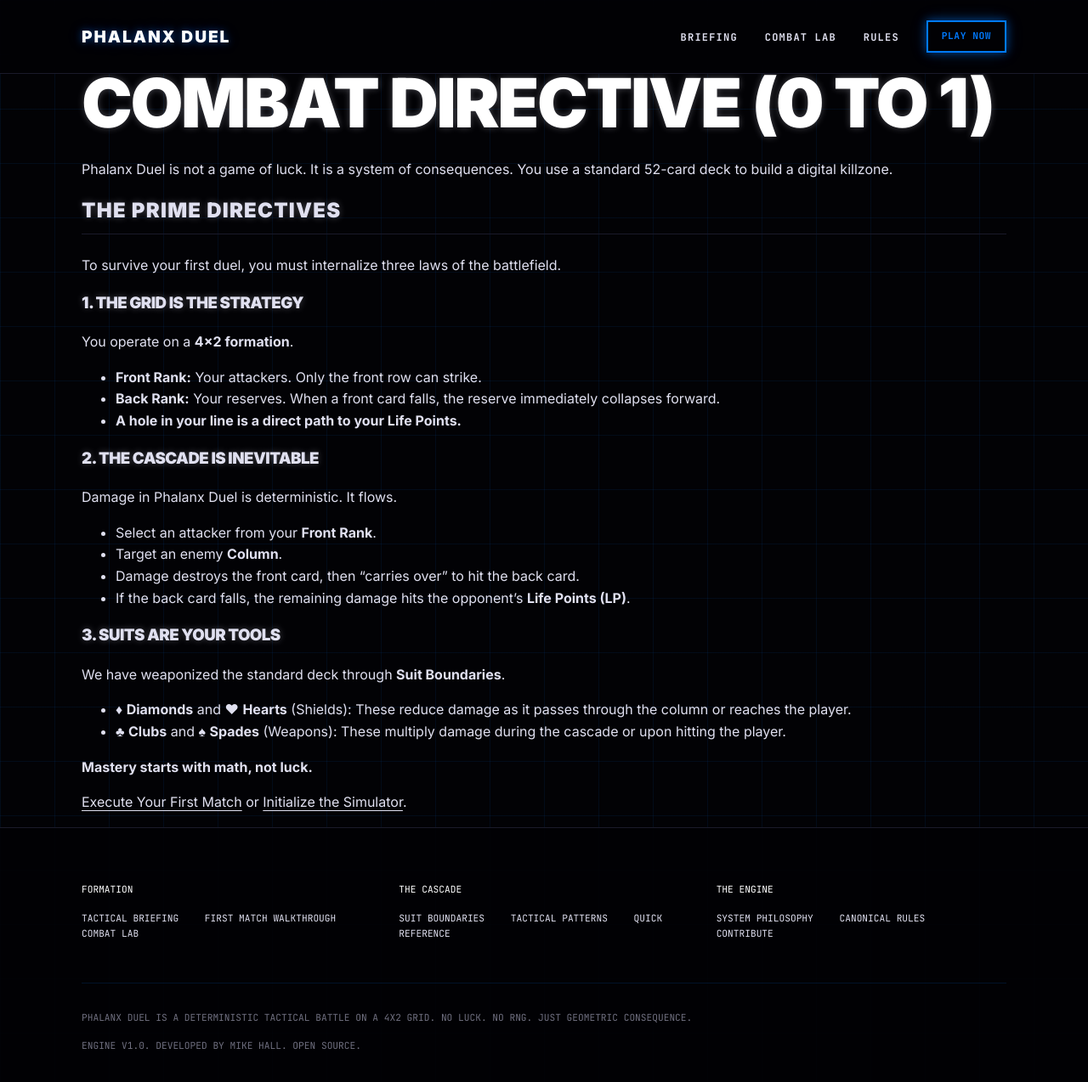
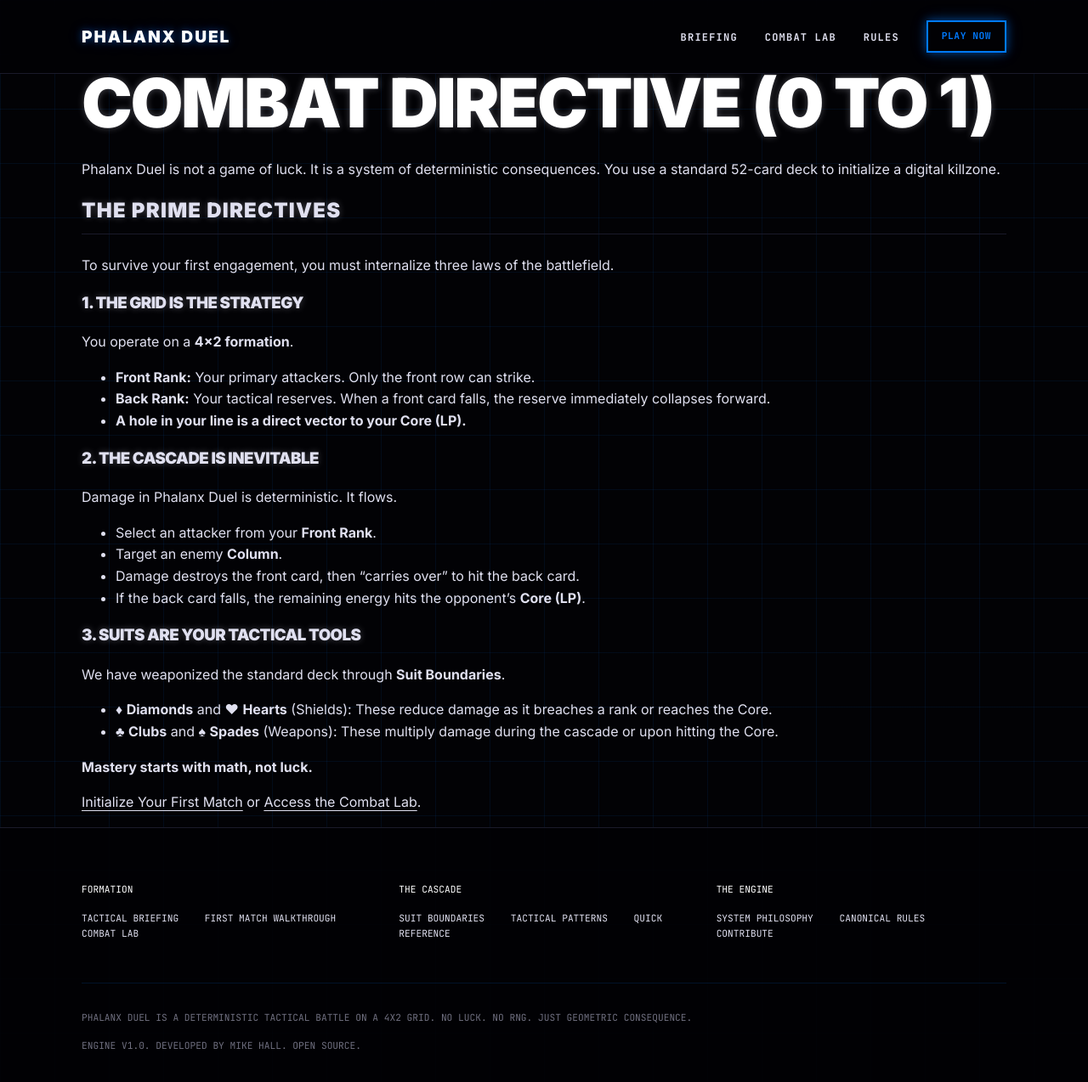
Before and after one commit to phalanxduel/phalanxduel.github.io, a Jekyll site: the page built from learn/getting-started.md, in a window 1280 px wide and 1317 px high. Shown: the top 1274 px of the window at 85% size. Built offline with Jekyll 4.4.1, drawn with Linux system fonts in a browser that asks for light colours.

Commit message:
feat: complete promotion readiness with moving proof and synced terminology
- Implement 'Cascade Visualizer' CSS component for immediate mechanic proof
- Synchronize all site copy with 'Vector Command' and 'Briefing' terminology
- Update roadmap to reflect identity overhaul completion
- Finalize and archive all promotion-blocking backlog tasks

```diff
--- a/_data/homepage.yml
+++ b/_data/homepage.yml
@@ -144,6 +144,9 @@ variants:
               href: "/tools/battle-calculator/"
           footer: "Red defends the line. Blue breaks it."
 
+      - type: "cascade_visualizer"
+        section_id: "the-math"
+
       - type: "card"
         class: "card"
         section_id: "play-the-duel"
--- a/_includes/home/render-section.html
+++ b/_includes/home/render-section.html
@@ -22,4 +22,6 @@
     {% include home/section-onboarding-choices.html section=section %}
   {% when "final_cta" %}
     {% include home/section-final-cta.html section=section %}
+  {% when "cascade_visualizer" %}
+    {% include home/cascade-visualizer.html section=section %}
 {% endcase %}
--- a/learn/getting-started.md
+++ b/learn/getting-started.md
@@ -5,30 +5,30 @@ description: "Phalanx Duel: The Pure Math of the Duel. Learn the grid, master th
 
 # Combat Directive (0 to 1)
 
-Phalanx Duel is not a game of luck. It is a system of consequences. You use a standard 52-card deck to build a digital killzone.
+Phalanx Duel is not a game of luck. It is a system of deterministic consequences. You use a standard 52-card deck to initialize a digital killzone.
 
 ## The Prime Directives
 
-To survive your first duel, you must internalize three laws of the battlefield.
+To survive your first engagement, you must internalize three laws of the battlefield.
 
 ### 1. The Grid is the Strategy
 You operate on a **4x2 formation**.
-*   **Front Rank:** Your attackers. Only the front row can strike.
-*   **Back Rank:** Your reserves. When a front card falls, the reserve immediately collapses forward.
-*   **A hole in your line is a direct path to your Life Points.**
+*   **Front Rank:** Your primary attackers. Only the front row can strike.
+*   **Back Rank:** Your tactical reserves. When a front card falls, the reserve immediately collapses forward.
+*   **A hole in your line is a direct vector to your Core (LP).**
 
 ### 2. The Cascade is Inevitable
 Damage in Phalanx Duel is deterministic. It flows.
 *   Select an attacker from your **Front Rank**.
 *   Target an enemy **Column**.
 *   Damage destroys the front card, then "carries over" to hit the back card.
-*   If the back card falls, the remaining damage hits the opponent's **Life Points (LP)**.
+*   If the back card falls, the remaining energy hits the opponent's **Core (LP)**.
 
-### 3. Suits are Your Tools
+### 3. Suits are Your Tactical Tools
 We have weaponized the standard deck through **Suit Boundaries**.
-*   ♦ **Diamonds** and ♥ **Hearts** (Shields): These reduce damage as it passes through the column or reaches the player.
-*   ♣ **Clubs** and ♠ **Spades** (Weapons): These multiply damage during the cascade or upon hitting the player.
+*   ♦ **Diamonds** and ♥ **Hearts** (Shields): These reduce damage as it breaches a rank or reaches the Core.
+*   ♣ **Clubs** and ♠ **Spades** (Weapons): These multiply damage during the cascade or upon hitting the Core.
 
 **Mastery starts with math, not luck.**
 
-[Execute Your First Match]({{ '/learn/first-match/' | relative_url }}) or [Initialize the Simulator]({{ '/tools/battle-calculator/' | relative_url }}).
+[Initialize Your First Match]({{ '/learn/first-match/' | relative_url }}) or [Access the Combat Lab]({{ '/tools/battle-calculator/' | relative_url }}).
```
Also changed, not shown: _includes/home/cascade-visualizer.html (added, +132 -0 lines), backlog/tasks/task-004 - Maintain-Authoritative-Learning-Resources.md (deleted, +0 -29 lines), learn/first-match.md (+27 -27 lines), roadmap.md (+8 -8 lines).
